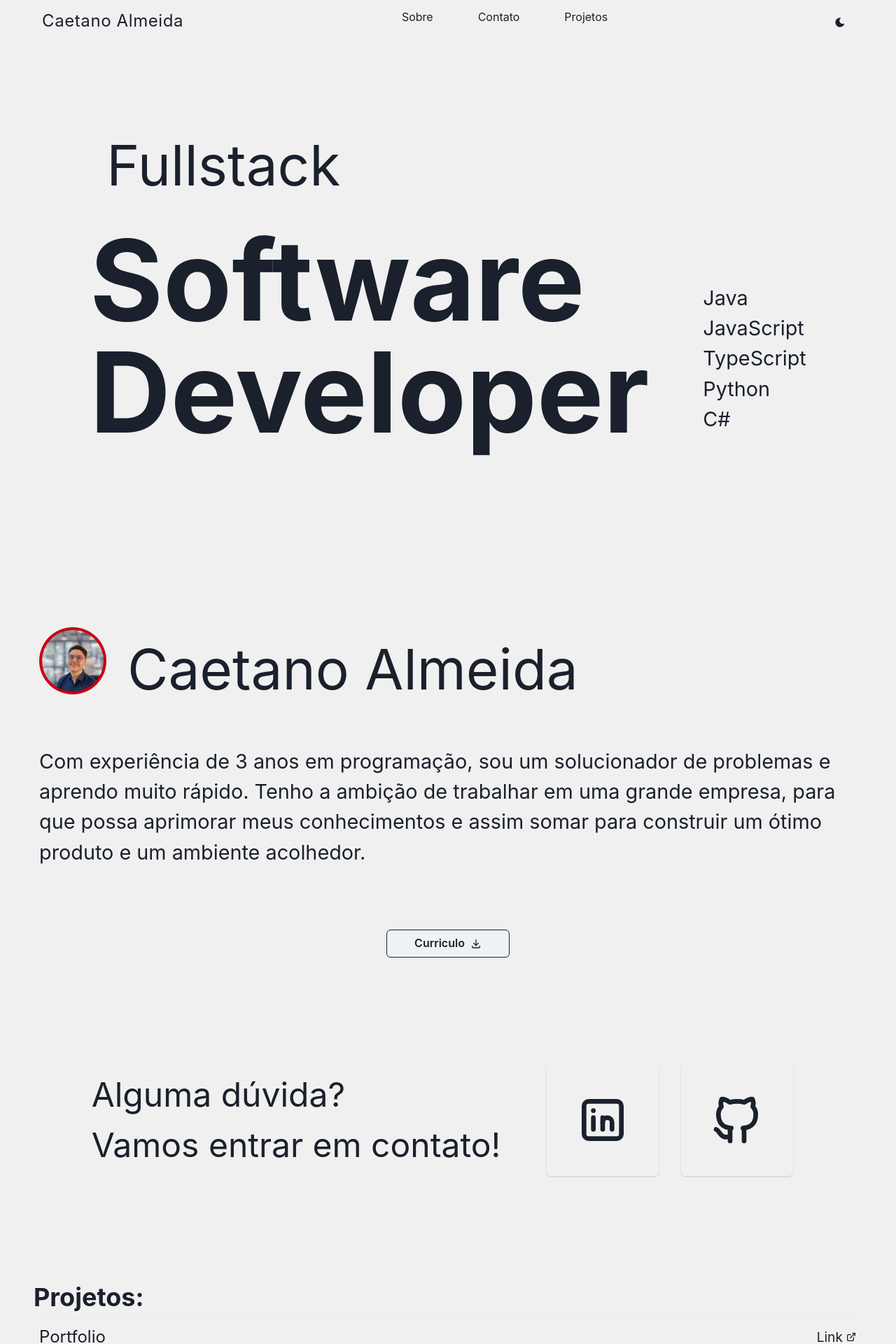
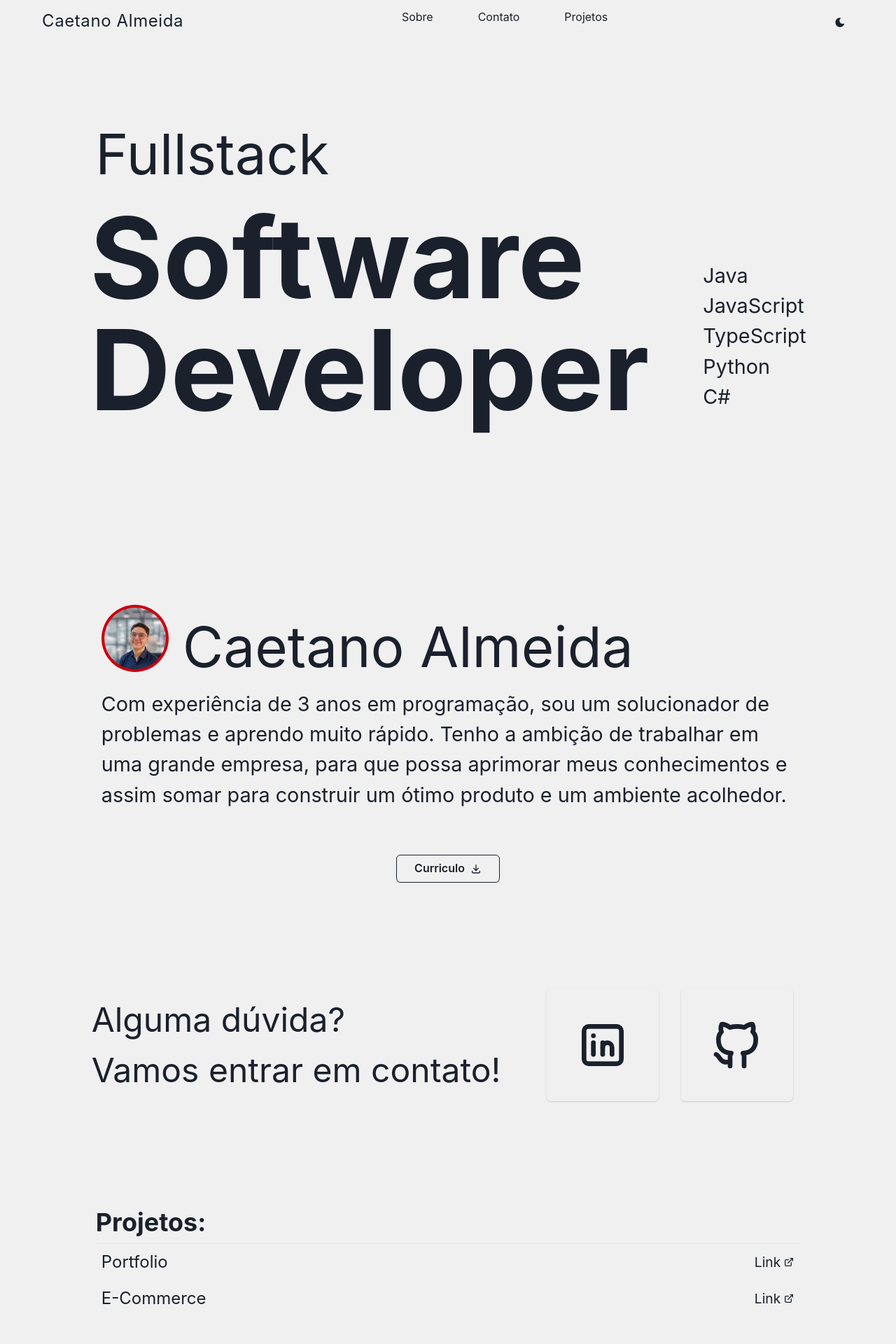
Before and after one commit to caealmeida/Portfolio, a Next.js app: page / in a window 1280 px wide. Shown: the top 1920 px of the page at 70% size. Built offline with nearby package versions, Linux system fonts and the light colour scheme.

Commit message:
style: width adjust

```diff
--- a/components/About.tsx
+++ b/components/About.tsx
@@ -12,35 +12,36 @@ const About = () => {
 	};
 
 	return (
-    <Flex id='about' direction='column' justifyContent='center' p={2} mt={60} gap='25px'>
-      <Flex gap='50px' direction='column'>
-        <Flex gap='10px'>
+		<Flex id="about" direction="column" justifyContent="center" p={2} maxW="85%" m="auto" mt={60}>
+			<Flex direction="column">
+				<Flex>
 					<Avatar
-            size='xl'
-            name='Caetano Almeida'
-            src='./images/avatars/perfil.jpeg'
+						size="xl"
+						name="Caetano Almeida"
+						src="./images/avatars/perfil.jpeg"
 						p={1}
-            rounded='full'
+						rounded="full"
 						bg={theme.colors.detail}
 					/>
-          <Text ml={5} fontSize='5em'>
+					<Text ml={5} fontSize="5em">
 						Caetano Almeida
 					</Text>
 				</Flex>
-        <Text fontSize='1.8em'>
+				<Text fontSize="1.8em">
 					Com experiência de 3 anos em programação, sou um solucionador de problemas e aprendo muito rápido. Tenho a
 					ambição de trabalhar em uma grande empresa, para que possa aprimorar meus conhecimentos e assim somar para
 					construir um ótimo produto e um ambiente acolhedor.
 				</Text>
 			</Flex>
-      <Flex direction='column' alignItems='center' mt={16}>
+			<Flex direction="column" alignItems="center" mt={16}>
 				<Button
-          w='15%'
-          m='auto'
+					w="15%"
+					m="auto"
 					rightIcon={<TbDownload />}
 					aria-label={'cv download'}
 					onClick={cvDownload}
-          border='1px'
+					border="1px"
+					bg={theme.colors.light}
 					_hover={{ bg: theme.colors.detail, color: theme.colors.light }}
 					_active={{
 						bg: 'red.600',
--- a/components/Home.tsx
+++ b/components/Home.tsx
@@ -1,21 +1,21 @@
 import { Flex, Heading, Text } from '@chakra-ui/react';
 
 const Home = () => (
-  <Flex p={2} justifyContent='center' mt={20}>
-    <Flex direction='column' maxW='75%'>
-      <Text fontSize='5em' p={6}>
+	<Flex p={2} justifyContent="center" mt={20}>
+		<Flex direction="column" maxW="75%">
+			<Text fontSize="5em" p={2}>
 				Fullstack
 			</Text>
-      <Heading as='h1' size='4xl' fontSize='10em'>
+			<Heading as="h1" size="4xl" fontSize="10em">
 				Software Developer
 			</Heading>
 		</Flex>
-    <Flex direction='column' justifyContent='flex-end' mb={5}>
-      <Text fontSize='1.8em'>Java</Text>
-      <Text fontSize='1.8em'>JavaScript</Text>
-      <Text fontSize='1.8em'>TypeScript</Text>
-      <Text fontSize='1.8em'>Python</Text>
-      <Text fontSize='1.8em'>C#</Text>
+		<Flex direction="column" justifyContent="flex-end" mb={5}>
+			<Text fontSize="1.8em">Java</Text>
+			<Text fontSize="1.8em">JavaScript</Text>
+			<Text fontSize="1.8em">TypeScript</Text>
+			<Text fontSize="1.8em">Python</Text>
+			<Text fontSize="1.8em">C#</Text>
 		</Flex>
 	</Flex>
 );
--- a/components/Projects.tsx
+++ b/components/Projects.tsx
@@ -3,12 +3,12 @@ import Project from './Project';
 
 const Projects = () => {
 	return (
-    <Flex id='projects' direction='column' justifyContent='center' mt={'32'}>
-      <Heading as='h3' size='xl' py={2}>
+		<Flex id="projects" direction="column" justifyContent="center" maxW="85%" m="auto" mt={'32'} mb={'32'}>
+			<Heading as="h3" size="xl" py={2}>
 				Projetos:
 			</Heading>
 			<Divider />
-      <Flex direction='column'>
+			<Flex direction="column">
 				<Project name={'Portfolio'} link={'https://github.com/caealmeida/Portfolio'} />
 				<Project name={'E-Commerce'} link={'https://github.com/caealmeida/shopping-cart'} />
 				{/* <Project />
```
Lines whose indentation alone changed are shown as unchanged.
